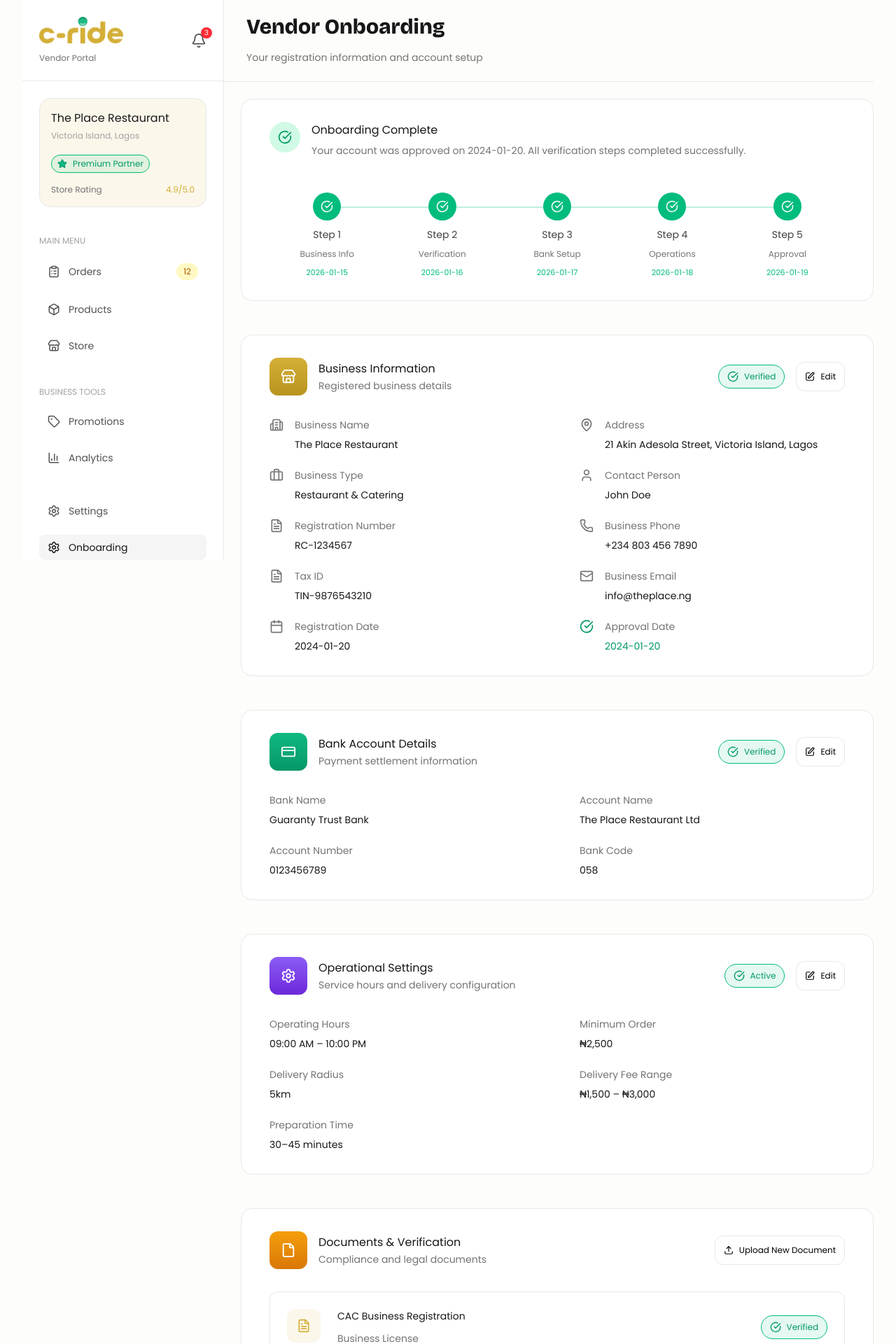
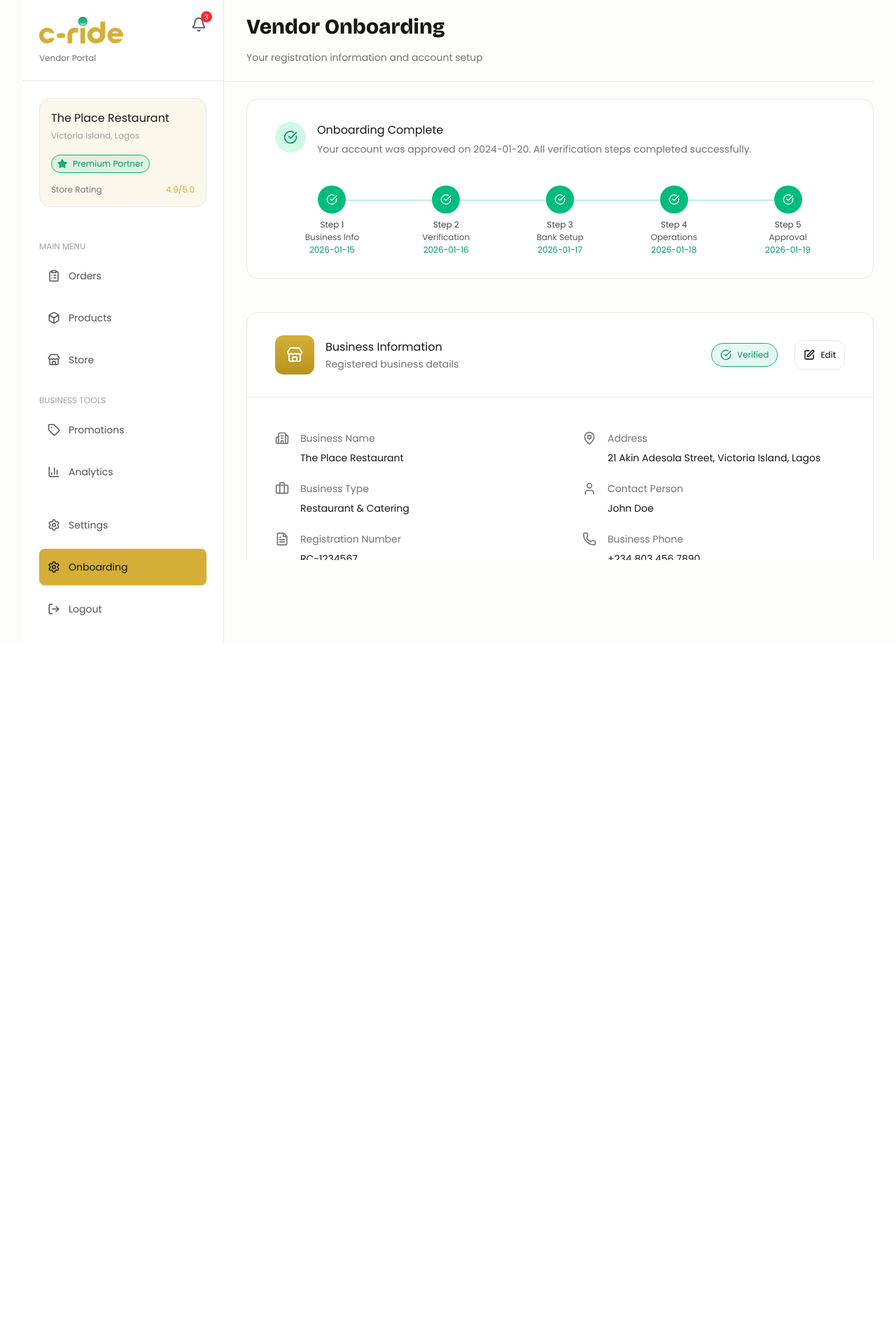
Before and after one commit to C-Ride-Albacorre/frontend-nextjs, a Next.js app: page /vendor/dashboard in a window 1280 px wide. Shown: the top 1920 px of the page at 70% size. After the commit the page ends 920 px from the top, so only its background shows below. Built offline with nearby package versions, Linux system fonts and the light colour scheme.

Commit message:
feat: enhance vendor onboarding layout and components; refactor sidebar and header for improved structure and styling

```diff
--- a/app/vendor/dashboard/layout.tsx
+++ b/app/vendor/dashboard/layout.tsx
@@ -1,8 +1,10 @@
 'use client';
+
+import Image from 'next/image';
 
 import { useState } from 'react';
 import Sidebar from '@/features/vendor-dashboard/layout/sidebar';
-import { Menu, MenuIcon } from 'lucide-react';
+import { MenuIcon } from 'lucide-react';
 
 export default function OnboardingLayout({
   children,
@@ -12,50 +14,46 @@ export default function OnboardingLayout({
   const [sidebarOpen, setSidebarOpen] = useState(false);
 
   return (
-    <div className="relative flex min-h-screen overflow-hidden bg-[#FDFDFB] md:px-8">
+    <div className="relative flex min-h-screen bg-[#FDFDFB] lg:px-8">
       {/* SIDEBAR */}
-      <div className='fixed z-50 overflow-y-scroll h-screen scroll-smooth'>
-        <Sidebar
-          active="onboarding"
-          isOpen={sidebarOpen}
-          onClose={() => setSidebarOpen(false)}
-        />
-      </div>
+      <Sidebar
+        active="onboarding"
+        isOpen={sidebarOpen}
+        onClose={() => setSidebarOpen(false)}
+      />
 
-      {/* MAIN WRAPPER */}
+      {/* MAIN */}
       <div
-        className={` md:ml-72
-          relative flex-1 transition-transform duration-300 ease-out
-          ${sidebarOpen ? 'translate-x-72' : 'translate-x-0'}
-        `}
+        className="
+          relative flex-1 transition-transform duration-300 ease-out"
       >
-        {/* MOBILE TOP BAR */}
-        <div
-          className={`
-    md:hidden fixed top-0 left-0 z-20 w-full
-    flex items-center gap-3
-    px-6 py-8 border-b border-border bg-white
-    transition-all duration-300 ease-out
-    ${
-      sidebarOpen
-        ? 'opacity-0 pointer-events-none -translate-y-2'
-        : 'opacity-100 translate-y-0'
-    }
-  `}
-        >
-          <button onClick={() => setSidebarOpen(true)}>
-            <MenuIcon size={22} />
+        {/* MOBILE HEADER — FIXED */}
+        <div className="lg:hidden fixed top-0 left-0 right-0 z-30 flex items-center gap-3 px-4  py-6 border-b border-border bg-white">
+          <button className='flex items-center gap-4' onClick={() => setSidebarOpen(true)}>
+            <div className="lg:hidden rounded-full p-2 hover:bg-neutral-100 border border-border transition">
+              <MenuIcon size={20} />
+            </div>
+
+            <Image
+              src="/assets/svg/logo-main.svg"
+              alt="C-ride Logo"
+              width={100}
+              height={32}
+              priority
+            />
           </button>
         </div>
 
         {/* CONTENT */}
-        <main>{children}</main>
+        <main className="pt-20 lg:pt-0 h-screen overflow-y-auto max-w-full">
+          {children}
+        </main>
 
-        {/* SCRIM (NOT MODAL) */}
+        {/* SCRIM (VISUAL ONLY, NOT MODAL) */}
         {sidebarOpen && (
           <div
             onClick={() => setSidebarOpen(false)}
-            className="absolute inset-0 bg-black/30 md:hidden"
+            className="absolute inset-0 bg-black/30 lg:hidden z-40"
           />
         )}
       </div>
--- a/app/vendor/dashboard/page.tsx
+++ b/app/vendor/dashboard/page.tsx
@@ -1,7 +1,7 @@
 'use client';
 
 import OnboardingStepsLayout from '@/features/vendor-dashboard/components/onboarding-steps';
-import VendorDashboardHeader from '@/features/vendor-dashboard/layout/dashboard-header';
+import VendorDashboardHeader from '@/features/vendor-dashboard/layout/header';
 import {
   InfoGrid,
   InfoRow,
@@ -33,16 +33,16 @@ import { DOCUMENTS } from '@/features/vendor-dashboard/data';
 export default function VendorOnboardingDashboard() {
   return (
     <section>
-      <div className="space-y-6 py-5  ">
+      <div className="space-y-6 py-5">
         {/* ================= HEADER ================= */}
 
         <VendorDashboardHeader />
 
-        <div className="pl-6 space-y-12">
+        <div className="space-y-12 px-4 lg:px-0 lg:pl-8">
           <OnboardingStepsLayout />
 
           <Section
-            icon={<Store size={22} />}
+            icon={<Store  />}
             title="Business Information"
             subtitle="Registered business details"
             status="Verified"
@@ -116,7 +116,7 @@ export default function VendorOnboardingDashboard() {
 
           {/* ================= BANK ================= */}
           <Section
-            icon={<CreditCard size={22} />}
+            icon={<CreditCard  />}
             title="Bank Account Details"
             subtitle="Payment settlement information"
             status="Verified"
@@ -134,7 +134,7 @@ export default function VendorOnboardingDashboard() {
 
           {/* ================= OPERATIONS ================= */}
           <Section
-            icon={<Settings size={22} />}
+            icon={<Settings  />}
             title="Operational Settings"
             subtitle="Service hours and delivery configuration"
             status="Active"
@@ -154,14 +154,14 @@ export default function VendorOnboardingDashboard() {
           {/* ================= DOCUMENTS ================= */}
 
           <Section
-            icon={<File size={22} />}
+            icon={<File  />}
             title="Documents & Verification"
             subtitle="Compliance and legal documents"
             document
             from="#F59E0B"
             to="#D97706"
           >
-            <div className="space-y-4">
+            <div className="space-y-4 px-4 md:px-10">
               {DOCUMENTS.map((doc) => (
                 <DocumentRow
                   key={doc.name}
--- a/features/vendor-dashboard/components/nav-item.tsx
+++ b/features/vendor-dashboard/components/nav-item.tsx
@@ -19,10 +19,10 @@ export default function NavItem({
   return (
     <Link
       href={href}
-      className={`flex items-center justify-between px-3 py-2 rounded-lg transition
+      className={`flex items-center justify-between px-3 py-4 rounded-lg transition
         ${
           active
-            ? 'bg-neutral-100 text-neutral-900 font-medium'
+            ? 'bg-primary shadow text-neutral-900 font-medium'
             : 'text-neutral-600 hover:bg-neutral-100'
         }`}
     >
--- a/features/vendor-dashboard/components/onboarding-steps.tsx
+++ b/features/vendor-dashboard/components/onboarding-steps.tsx
@@ -1,23 +1,21 @@
 import { STEPS } from '@/features/vendor-dashboard/data';
-
 import { CheckCircle } from 'lucide-react';
 
-export default function OnboardingStepsLayout({
-
-}: {
-
-}) {
+export default function OnboardingStepsLayout() {
   return (
-    <section className="rounded-2xl border border-border bg-white  py-8 px-10 space-y-12">
-      {/* STATUS HEADER */}
+    <section className="rounded-2xl border border-border bg-white px-4 py-8 md:px-10 space-y-10 w-full">
+      {/* ================= STATUS HEADER ================= */}
       <div className="flex items-start gap-4">
-        <div className="flex h-11 w-11 items-center justify-center rounded-full bg-emerald-100">
+        <div
+          className="flex h-8 w-8 md:h-11 md:w-11 items-center justify-center rounded-full bg-emerald-100  shrink-0
+    aspect-square"
+        >
           <CheckCircle size={20} className="text-emerald-600" />
         </div>
 
-        <div className="space-y-1.5">
+        <div className="space-y-1.5 md:space-y-1">
           <p className="font-medium text-neutral-900">Onboarding Complete</p>
-          <p className="text-sm text-neutral-500 max-w-2xl leading-relaxed">
+          <p className="text-sm text-neutral-500 leading-relaxed max-w-2xl">
             Your account was approved on 2024-01-20. All verification steps
             completed successfully.
           </p>
@@ -25,29 +23,41 @@ export default function OnboardingStepsLayout({
       </div>
 
       {/* ================= STEPPER ================= */}
-      <div className="flex justify-between">
+      <div className="flex flex-col gap-8 md:flex-row md:justify-between md:gap-0">
         {STEPS.map((step, index) => {
           const isLast = index === STEPS.length - 1;
 
           return (
             <div
               key={step.label}
-              className="relative flex-1 text-center space-y-2.5"
+              className="relative flex md:flex-1 md:flex-col md:items-center gap-4 md:gap-2 text-left md:text-center"
             >
-              {/* Connector — only between steps */}
+              {/* CONNECTOR */}
               {!isLast && (
-                <div className="absolute top-5 left-1/2 w-full h-[2px] bg-emerald-500/25" />
+                <>
+                  {/* Mobile: vertical line */}
+                  <div className="absolute left-4 top-8 md:top-10 h-full w-0.5 bg-emerald-500/25 md:hidden" />
+
+                  {/* Desktop: horizontal line */}
+                  <div className="absolute top-5 left-1/2 w-full h-0.5 bg-emerald-500/25 hidden md:block" />
+                </>
               )}
 
-              <div className="relative z-10 mx-auto flex h-10 w-10 items-center justify-center rounded-full bg-emerald-500 text-white">
-                <CheckCircle size={18} />
+              {/* ICON */}
+              <div className="relative z-10 flex h-8 w-8 md:h-10 md:w-10 items-center justify-center rounded-full bg-emerald-500 text-white shrink-0">
+                <CheckCircle size={16} />
               </div>
 
-              <p className="text-sm font-medium text-neutral-700">
-                Step {index + 1}
-              </p>
-              <p className="text-xs text-neutral-500">{step.label}</p>
-              <p className="text-[11px] text-emerald-500">{step.date}</p>
+              {/* TEXT */}
+              <div className="space-y-1.5 md:space-y-0.5">
+                <p className=" md:text-xs font-medium md:text-neutral-700 text-neutral-900">
+                  Step {index + 1}
+                </p>
+                <p className="text-xs text-neutral-500 md:text-neutral-600">
+                  {step.label}
+                </p>
+                <p className="text-xs text-emerald-600">{step.date}</p>
+              </div>
             </div>
           );
         })}
--- a/features/vendor-dashboard/components/section.tsx
+++ b/features/vendor-dashboard/components/section.tsx
@@ -1,11 +1,4 @@
-import {
-  CheckCircle,
-  Edit,
-  Upload,
-  FileText,
-  Gift,
-  AlertCircle,
-} from 'lucide-react';
+import { CheckCircle, Edit, Upload, FileText, AlertCircle } from 'lucide-react';
 
 export function Section({
   icon,
@@ -32,44 +25,46 @@ export function Section({
 }) {
   {
     return (
-      <section className="rounded-2xl border border-border bg-white px-10 py-8 space-y-8">
-        <div className="flex items-center justify-between">
+      <section className="rounded-2xl border border-border bg-white py-6 lg:py-8 space-y-8 lg:space-y-12">
+        <div className="flex items-start md:items-center justify-between border-b border-border px-4 pb-6 md:pb-6 md:px-10 lg:pb-8">
           <div className="flex items-center gap-4">
             <div
-              className={`rounded-xl  p-4 text-white flex items-center justify-center`}
+              className={`rounded-xl p-2.5 md:p-4 text-white flex items-center justify-center `}
               style={{
                 background: `linear-gradient(to bottom, ${from}, ${to})`,
               }}
             >
               {icon}
             </div>
-            <div className="space-y-0.5">
+            <div className="space-y-1 md:space-y-0.5">
               <p className="font-medium text-neutral-900">{title}</p>
               <p className="text-sm text-neutral-500">{subtitle}</p>
             </div>
           </div>
 
-          <div className="flex items-center gap-4">
+          <div className="flex items-center gap-6">
             {status && (
-              <div className="rounded-full border border-emerald-500 px-3 py-2 text-xs text-emerald-600 bg-emerald-500/10 flex items-center gap-2">
+              <div className="md:rounded-full md:border md:border-emerald-500  md:px-3 md:py-2 text-xs text-emerald-600 md:bg-emerald-500/10 flex items-center gap-2">
                 <CheckCircle size={16} />
-                <span>{status}</span>
+                <span className="hidden md:inline ">{status}</span>
               </div>
             )}
 
             {edit && (
-              <div className="p-3 rounded-xl border border-border flex items-center gap-2 cursor-pointer hover:bg-foreground-200 hover:text-neutral-900 transition">
-                <Edit size={14} />
+              <div className="md:p-3 md:rounded-xl md:border md:border-border flex items-center gap-2 cursor-pointer hover:bg-foreground-200 hover:text-neutral-900 transition">
+                <Edit size={16} />
 
-                <span className="text-xs">Edit</span>
+                <span className="hidden md:inline md:text-xs">Edit</span>
               </div>
             )}
 
             {document && (
-              <div className="p-3 rounded-xl border border-border flex items-center gap-2 cursor-pointer hover:bg-foreground-200 hover:text-neutral-900 transition">
-                <Upload size={14} />
+              <div className="md:p-3 md:rounded-xl md:border md:border-border flex items-center gap-2 cursor-pointer hover:bg-foreground-200 hover:text-neutral-900 transition">
+                <Upload size={16} />
 
-                <span className="text-xs">Upload New Document</span>
+                <span className="hidden md:inline  text-xs">
+                  Upload New Document
+                </span>
               </div>
             )}
           </div>
@@ -82,7 +77,11 @@ export function Section({
 }
 
 export function InfoGrid({ children }: { children: React.ReactNode }) {
-  return <div className="grid grid-cols-2 gap-x-16 gap-y-6">{children}</div>;
+  return (
+    <div className="px-4 md:px-10 grid grid-cols-2 gap-x-16 gap-y-6">
+      {children}
+    </div>
+  );
 }
 
 export function InfoRow({
@@ -97,7 +96,7 @@ export function InfoRow({
   highlight?: boolean;
 }) {
   return (
-    <div className="flex items-start gap-4">
+    <div className="flex items-start gap-4 col-span-2 md:col-span-1">
       {icon && (
         <div
           className={`${highlight ? 'text-emerald-600' : 'text-neutral-500'}`}
@@ -133,15 +132,15 @@ export function DocumentRow({
 }) {
   return (
     <div
-      className="flex items-center justify-between rounded-xl border border-border px-6 py-6"
+      className="flex flex-col md:flex-row items-center justify-between gap-6 rounded-xl border border-border px-6 py-6 "
       key={key}
     >
-      <div className="flex  gap-6">
+      <div className="flex flex-col md:flex-row items-center  gap-6">
         <div className=" text-primary h-12 w-12 flex items-center justify-center  bg-primary/10 rounded-xl">
           <FileText size={20} className="text-primary" />
         </div>
 
-        <div className="space-y-3">
+        <div className="space-y-3 text-center">
           <p className="text-sm text-neutral-900">{name}</p>
 
           <p className="text-sm text-neutral-500">{desc}</p>
@@ -164,31 +163,35 @@ export function DocumentRow({
 
 export function Support() {
   return (
-    <div className="rounded-2xl bg-linear-to-r from-black to-primary-text-100 p-6 space-y-8">
-      <div className="flex gap-6">
-        <div className="h-12 w-12 bg-white rounded-full flex items-center justify-center">
-          <AlertCircle size={24} className="text-primary" />
+   <div className="rounded-2xl bg-linear-to-r from-black to-primary-text-100 p-4 md:p-6 space-y-6">
+  {/* Top content */}
+  <div className="flex items-start  gap-4 sm:gap-6">
+    <div className="p-2.5 md:p-3 shrink-0 aspect-square bg-[#FBF7EB] rounded-full flex items-center justify-center">
+      <AlertCircle className="text-primary w-6 h-6 " />
     </div>
-        <div className="max-w-3xl space-y-4">
-          <h3 className="font-semibold text-white">
+
+    <div className="space-y-2 md:space-y-4 max-w-none sm:max-w-3xl">
+      <h3 className="font-semibold text-white text-sm md:text-base">
         Need to Update Your Information?
       </h3>
-          <p className="text-white/40">
+      <p className="text-white/40 text-xs md:text-sm leading-relaxed">
         Some changes may require re-verification. Contact our vendor support
         team for assistance with major account updates.
       </p>
     </div>
   </div>
 
-      <div className="space-x-4">
-        <button className="mt-4 rounded-xl bg-primary px-8 py-4 text-sm text-primary-text-100 cursor-pointer hover:bg-primary-hover">
+  {/* Actions */}
+  <div className="flex flex-col sm:flex-row gap-3 sm:gap-4">
+    <button className="w-full sm:w-auto rounded-xl bg-primary px-6 md:px-8 py-3 md:py-4 text-sm text-primary-text-100 hover:bg-primary-hover transition">
       Contact Support
     </button>
 
-        <button className="mt-4 rounded-xl bg-white px-8 py-4 text-sm text-primary-text-100 cursor-pointer hover:bg-foreground-200 transition">
+    <button className="w-full sm:w-auto rounded-xl bg-white px-6 md:px-8 py-3 md:py-4 text-sm text-primary-text-100 hover:bg-foreground-200 transition">
       Documentation
     </button>
   </div>
 </div>
+
   );
 }
--- a/features/vendor-dashboard/layout/dashboard-header.tsx
+++ b/features/vendor-dashboard/layout/header.tsx
@@ -1,7 +1,7 @@
 export default function VendorDashboardHeader() {
   return (
-    <header className="space-y-2 md:space-y-4 border-b border-border pb-6 px-8">
-      <h1 className=" text-2xl md:text-3xl font-semibold text-neutral-900">
+    <header className="space-y-2 md:space-y-4 border-b border-border pb-6 px-4 md:px-8">
+      <h1 className=" text-xl md:text-3xl font-semibold text-neutral-900">
         Vendor Onboarding
       </h1>
       <p className="text-sm text-neutral-500">
--- a/features/vendor-dashboard/layout/sidebar.tsx
+++ b/features/vendor-dashboard/layout/sidebar.tsx
@@ -24,30 +24,21 @@ type Props = {
 
 export default function Sidebar({ active, isOpen, onClose }: Props) {
   return (
-    <>
-      {/* ================= MOBILE OVERLAY ================= */}
-      {isOpen && (
-        <div
-          onClick={onClose}
-          className="fixed inset-0 z-40 bg-black/40 md:hidden"
-        />
-      )}
-
-      {/* ================= SIDEBAR ================= */}
     <aside
       className={`
-           inset-y-0 left-0 z-50 w-[90%] max-w-xs
+        fixed inset-y-0 left-0 z-50 w-[90vw] max-w-xs
         bg-white border-r border-border
-          transform transition-transform duration-300
-          md:static md:translate-x-0 md:w-72
+        transform transition-transform duration-300 ease-out
+        lg:static lg:translate-x-0 lg:w-72
         ${isOpen ? 'translate-x-0' : '-translate-x-full'}
       `}
     >
       <div className="flex h-full flex-col overflow-y-auto py-6">
         {/* HEADER */}
-          <div className="flex items-center justify-between border-b border-border pb-6 px-6">
-            <div className="flex flex-col gap-1">
-              <Link href="/" onClick={onClose}>
+        <div className="flex items-start justify-between border-b border-border pb-6 px-6">
+          <div className="flex flex-col gap-1 w-full">
+            <div className='flex justify-between items-center'>
+              <Link href="/vendor/dashboard" onClick={onClose}>
                 <Image
                   src="/assets/svg/logo-main.svg"
                   alt="C-ride Logo"
@@ -56,31 +47,32 @@ export default function Sidebar({ active, isOpen, onClose }: Props) {
                   priority
                 />
               </Link>
-              <span className="text-xs text-neutral-500 mt-2">
-                Vendor Portal
-              </span>
-            </div>
 
-            {/* Close on mobile */}
               <button
                 onClick={onClose}
-              className="md:hidden rounded-lg p-2 hover:bg-neutral-100"
+                className="lg:hidden rounded-full p-2 hover:bg-neutral-100 border border-border transition"
               >
                 <X size={20} />
               </button>
+            </div>
 
-            {/* Bell desktop */}
-            <div className="relative hidden md:flex">
+            <span className="text-xs text-neutral-500 mt-2">Vendor Portal</span>
+          </div>
+
+          {/* CLOSE (MOBILE ONLY) */}
+
+          {/* BELL (DESKTOP ONLY) */}
+          <div className="relative hidden lg:flex">
             <Bell size={22} className="text-neutral-600" />
-              <span className="absolute -top-2 -right-2 flex h-4 w-4 items-center justify-center rounded-full bg-red-500 text-[10px] text-white">
+            <span className="absolute -top-2 -right-2 h-4 w-4 rounded-full bg-red-500 text-[10px] text-white flex items-center justify-center">
               3
             </span>
           </div>
         </div>
 
         {/* CONTENT */}
-          <div className="flex-1 space-y-10 px-6 pt-6">
-            {/* STORE CARD */}
+        <div className="flex-1 space-y-12 px-6 pt-6">
+          {/* STORE */}
           <div className="rounded-2xl bg-primary/10 border border-border p-4 space-y-4">
             <div>
               <p className="font-medium text-primary-text-100">
@@ -103,26 +95,21 @@ export default function Sidebar({ active, isOpen, onClose }: Props) {
           </div>
 
           {/* NAV */}
-            <nav className="space-y-10 text-sm">
-              {/* MAIN */}
-              <div className="space-y-4">
+          <nav className="space-y-6 text-sm">
+            <div className="space-y-2">
               <p className="text-xs uppercase text-neutral-400">Main Menu</p>
-
               <NavItem
                 label="Orders"
                 icon={ClipboardList}
-                  count={12}
                 active={active === 'orders'}
                 href="/vendor/orders"
               />
-
               <NavItem
                 label="Products"
                 icon={Box}
                 active={active === 'products'}
                 href="/vendor/products"
               />
-
               <NavItem
                 label="Store"
                 icon={Store}
@@ -131,49 +118,39 @@ export default function Sidebar({ active, isOpen, onClose }: Props) {
               />
             </div>
 
-              {/* BUSINESS */}
-              <div className="space-y-4">
+            <div className="space-y-2">
               <p className="text-xs uppercase text-neutral-400">
                 Business Tools
               </p>
-
               <NavItem
                 label="Promotions"
                 icon={Tag}
-                  active={active === 'promotions'}
                 href="/vendor/promotions"
               />
-
               <NavItem
                 label="Analytics"
                 icon={BarChart3}
-                  active={active === 'analytics'}
                 href="/vendor/analytics"
               />
             </div>
 
-              {/* SETTINGS */}
-              <div className="space-y-4">
+            <div className="space-y-2">
               <NavItem
                 label="Settings"
                 icon={Settings}
-                  active={active === 'settings'}
                 href="/vendor/settings"
               />
-
               <NavItem
                 label="Onboarding"
                 icon={Settings}
                 active={active === 'onboarding'}
                 href="/vendor/onboarding"
               />
-
               <NavItem label="Logout" icon={LogOut} href="/logout" />
             </div>
           </nav>
         </div>
       </div>
     </aside>
-    </>
   );
 }
```
Lines whose indentation alone changed are shown as unchanged.
